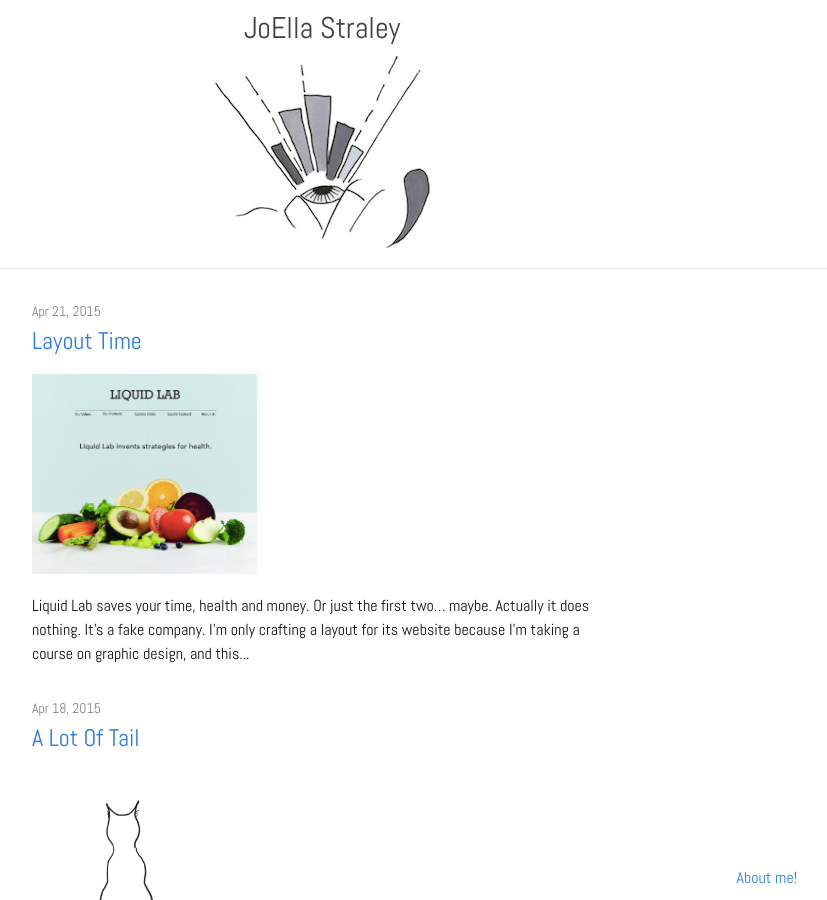
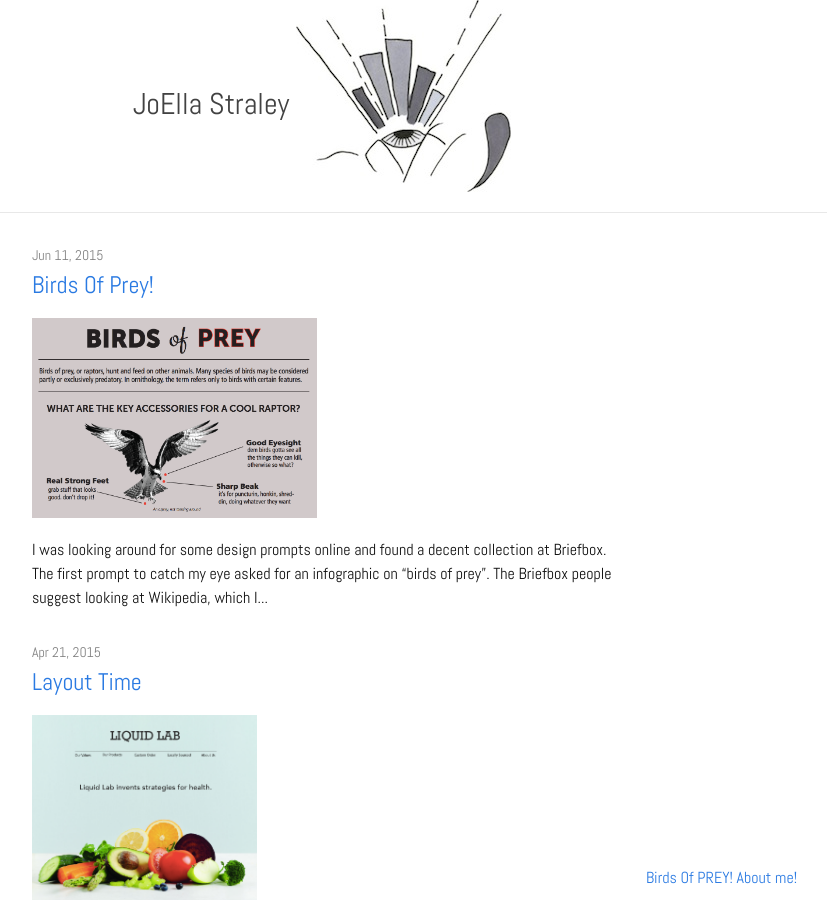
Before and after one commit to joellacarman/joellacarman.github.io, a Jekyll site: the page built from index.html, in a window 1280 px wide and 900 px high. Shown: the whole window, without its empty margins (318-1145 px from the left). Built offline with Jekyll 4.4.1, drawn with Linux system fonts in a browser that asks for light colours.

Commit message:
adding birds of prey post

```diff
--- /dev/null
+++ b/2015-06-11-birds-of-prey.markdown
@@ -0,0 +1,11 @@
+---
+layout: post
+title:  "Birds Of PREY!"
+date:   2015-06-11 22:00:00
+categories: update
+image: /assets/liquidlab.png
+---
+
+<!-- ![Birds of prey]({{ site.url }}/assets/birdsofprey.pdf)
+ -->
+I was looking around for some design prompts online and found a decent collection at [Briefbox](http://briefbox.me). The first prompt to catch my eye asked for an infographic on ["birds of prey"](http://briefbox.me/design-brief/birds-of-prey-infographic/). They suggest looking at Wikipedia, which I did, only to be overwhelmed and bored by an academic account of phylogenic studies. Blah. So instead of being informative, I eventually opted for some good old crass humor. But hey, I could have just put Lorem, Hipster or Cat Ipsum in there! "Favor packaging over toy."
--- a/_includes/header.html
+++ b/_includes/header.html
@@ -2,9 +2,10 @@
 
   <div class="wrapper">
 
-    <a class="site-title" href="{{ site.baseurl }}/">{{ site.title }}</a>
+    <a class="site-title" href="{{ site.baseurl }}/">{{ site.title }}
+      <img src="/assets/viz2.jpg" alt="I see data!">
+    </a>
 
-    <img src="/assets/viz2.jpg" alt="I see data!">
   </div>
     <nav class="site-nav">
       <!-- <a href="#" class="menu-icon">
--- a/_posts/2015-04-21-liquid-lab.markdown
+++ b/_posts/2015-04-21-liquid-lab.markdown
@@ -10,7 +10,7 @@
 
 Liquid Lab saves your time, health and money. Or just the first two... maybe. Actually it does nothing. It's a fake company. I'm only crafting a layout for its website because I'm taking a course on graphic design, and this was the assignment.
 
-I think this is a decent stab at doing a simple layout, but it's not that interesting. The center alignment is very safe, very quiet. Too quiet.
+I think this is a decent stab at doing a simple layout, but it's not that interesting.
 
 Originally I wanted a simple white background, a well lit photo of delicious juice and some very large, bold sans serif text taking charge over the image. I thought that might feel like "you're busy, you're hip, you're healthy - you want this juice". However, I don't get to commission a photo, and am going with what I find in the Creative Commons search (thanks and credit to Flickr user Stiftelsen Elektronikkbransjen for the photo!).
 
--- /dev/null
+++ b/_posts/2015-06-11-birds-of-prey.markdown
@@ -0,0 +1,23 @@
+---
+layout: post
+title:  "Birds Of Prey!"
+date:   2015-06-11 22:00:00
+categories: update
+image: /assets/birdsofprey.png
+---
+
+[![Birds of prey](/assets/birdsofprey.png)](/projects/birdsofprey.pdf)
+
+
+I was looking around for some design prompts online and found a decent collection at [Briefbox](http://briefbox.me). The first prompt to catch my eye asked for an infographic on ["birds of prey"](http://briefbox.me/design-brief/birds-of-prey-infographic/). The Briefbox people suggest looking at Wikipedia, which I did, only to be overwhelmed and bored by an academic account of phylogenic studies.
+
+>The phylogeny of Accipitriformes is complex and difficult to unravel. Widespread paraphylies were observed in many phylogenetic studies. Unfortunately more recent and detailed studies are shown similar results. However, according to the findings of a 2014 study, the sister relationship between larger clades of Accipitriformes was well supported (e.g. relationship of Harpagus kites to buzzards and sea eagles and these latter two with Accipiter hawks are sister taxa of the clade containing Aquilinae and Harpiinae).
+
+While science is totally of amazing, sometimes the way it's presented on Wikipedia just makes one despair* of finding enough interesting, linear nuggets to make a little infographic story. So what did I do? Of course I just made some shit up.
+
+I could have also used [Cat Ipsum](http://www.catipsum.com/).
+
+>Meowing non stop for food plan steps for world domination but lick arm hair. Find something else more interesting intently stare at the same spot lick butt, for hate dog poop on grasses, chase laser.
+
+********
+*Yeah, but... not for long! I learned about the [secretarybird](https://en.wikipedia.org/wiki/Secretarybird) from this article. Have you seen this thing??
```
Also changed, not shown: assets/birdsofprey.png (added), 5 other files.
